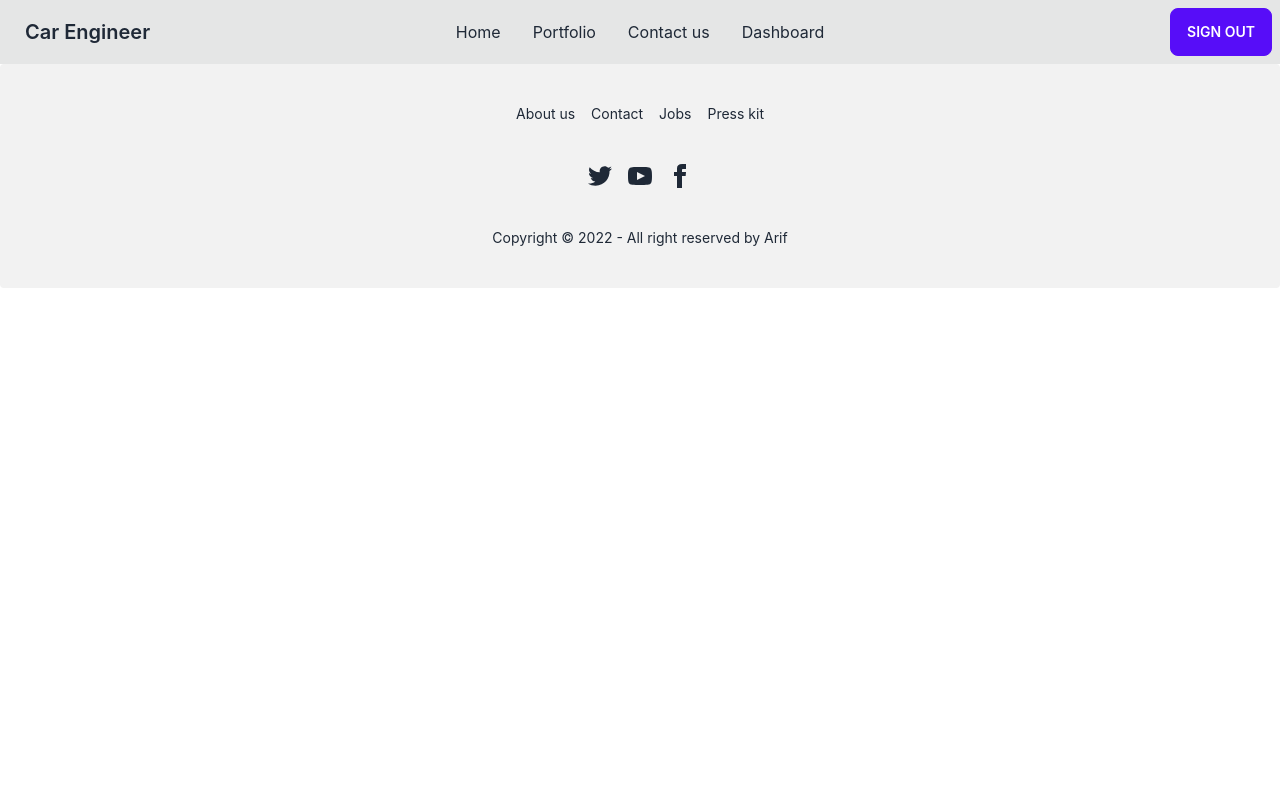
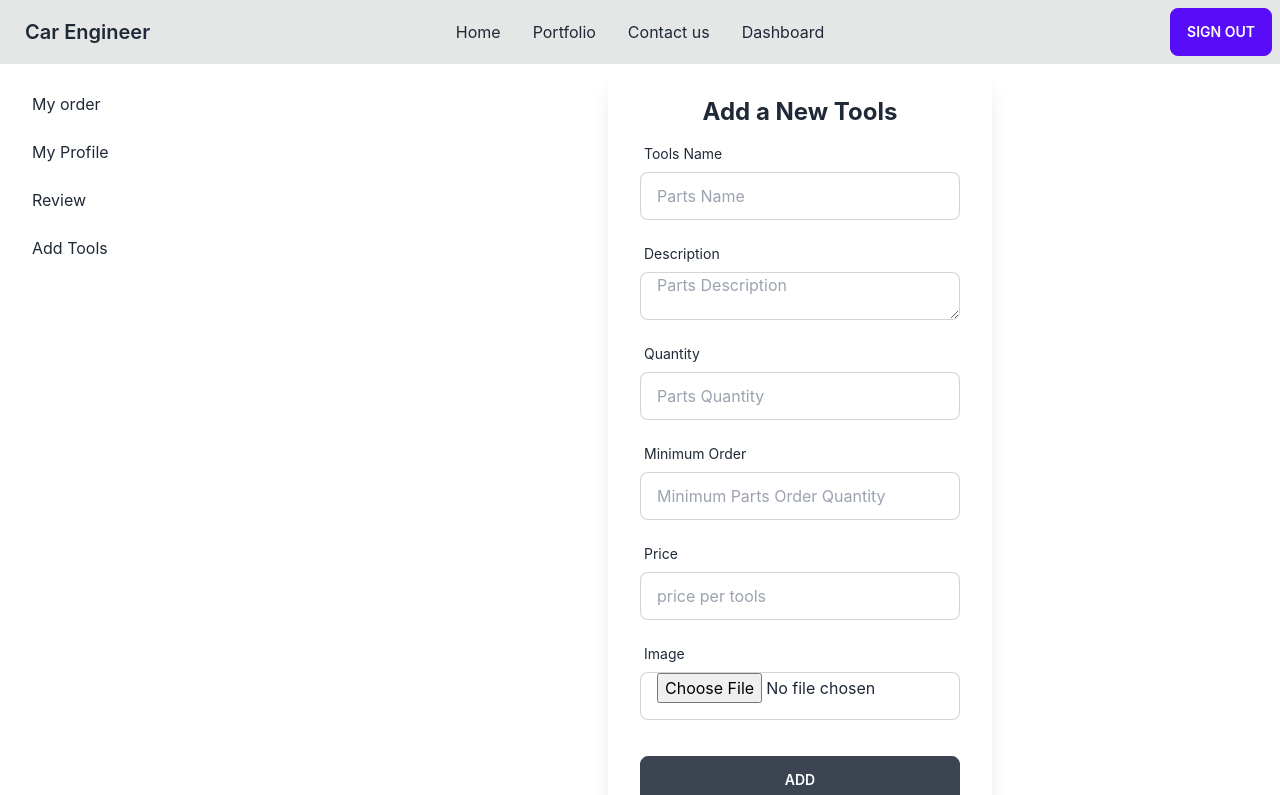
Before and after one commit to aariful-islam/manufacturer-website-client-side, a React (Create React App) app: page /dashboard/addtools in a window 1280 px wide. Shown: the top 795 px of the page. Built offline with nearby package versions, Linux system fonts and the light colour scheme; no server answers; sample sign-in values are in the browser's storage.

Commit message:
add item and send it to mongo

```diff
--- a/package.json
+++ b/package.json
@@ -14,6 +14,7 @@
     "react-hook-form": "^7.31.2",
     "react-router-dom": "^6.3.0",
     "react-scripts": "5.0.1",
+    "react-toastify": "^9.0.1",
     "web-vitals": "^2.1.4"
   },
   "scripts": {
--- a/src/App.js
+++ b/src/App.js
@@ -1,5 +1,7 @@
 import { Route, Routes } from 'react-router-dom';
 import './App.css';
+import { ToastContainer } from 'react-toastify';
+import Addtools from './Pages/Dashboard/Addtools';
 import Dashboard from './Pages/Dashboard/Dashboard';
 import MyOrder from './Pages/Dashboard/MyOrder';
 import MyProfile from './Pages/Dashboard/MyProfile';
@@ -31,19 +33,21 @@ function App() {
           element={
             <RequireAuth>
               <Dashboard>
-           <Route path='/myprofile' element={<MyProfile></MyProfile>}></Route>
-           <Route path='/myorder' element={<MyOrder></MyOrder>}></Route>
-           <Route path='/review' element={<Review></Review>}></Route>
               </Dashboard>
-
             </RequireAuth>
           }
-       ></Route>
+        >
+          <Route path='/dashboard/myprofile' element={<MyProfile></MyProfile>}></Route>
+           <Route index element={<MyOrder></MyOrder>}></Route>
+           <Route path='/dashboard/review' element={<Review></Review>}></Route>
+           <Route path='/dashboard/addtools' element={<Addtools></Addtools>}></Route>
+        </Route>
         <Route path='/login' element={<Login></Login>}></Route>
         <Route path='/registration' element={<Registration></Registration>}></Route>
       </Routes>
 
       <Footer></Footer>
+      <ToastContainer />
 
 
     </div>
--- /dev/null
+++ b/src/Pages/Dashboard/Addtools.js
@@ -0,0 +1,209 @@
+import React from 'react';
+import { useForm } from 'react-hook-form';
+import { toast , ToastContainer} from 'react-toastify';
+
+
+const Addtools = () => {
+    const { register, formState: { errors }, handleSubmit } = useForm();
+
+    const imgStorageKey = '0010be4b92c5c795e1de0ec49c4b3016';
+
+    const onSubmit = async data => {
+        const image = data.img[0];
+        const formData = new FormData();
+        formData.append('image', image);
+        const url =`https://api.imgbb.com/1/upload?key=${imgStorageKey}`;
+        fetch(url, {
+            method: 'POST',
+            body: formData
+        })
+            .then(res => res.json())
+            .then(result => {
+                if (result.success) {
+                    const img = result.data.url;
+                    const tools = {
+                        name: data.name,
+                        description: data.description,
+                        available: data.available,
+
+                        price: data.price,
+                        minorder: data.minorder,
+                        img: img
+
+                    }
+
+
+
+                    fetch('http://localhost:4000/tools', {
+                        method: 'POST',
+                        headers: {
+                            'content-type': 'application/json',
+                            // authorization: Barer ${localStorage.getItem('accessToken')},
+                        },
+
+                        body: JSON.stringify(tools)
+                    })
+                        .then(res => res.json())
+                        .then(insert => {
+                            toast.success({insert});
+                            console.log(insert)
+
+                            if (insert.result?.insertedId) {
+                                toast('Added Item')
+
+                            }
+                            else {
+                                toast("Already exist.");
+                            }
+                            // refetch();
+
+
+                        })
+                }
+
+            })
+    }
+    return (
+        <div className='flex justify-center items-center'>
+            <div className="card w-96 bg-base-100 shadow-xl">
+                <div className="card-body">
+                    <h2 className="text-center text-2xl font-bold">Add a New Tools</h2>
+                    <form onSubmit={handleSubmit(onSubmit)}>
+
+                        <div className="form-control w-full max-w-xs">
+                            <label className="label">
+                                <span className="label-text">Tools Name</span>
+                            </label>
+                            <input
+                                type="text"
+                                placeholder="Parts Name"
+                                className="input input-bordered w-full max-w-xs"
+                                {...register("name", {
+                                    required: {
+                                        value: true,
+                                        message: 'tools Name is Required'
+                                    }
+                                })}
+                            />
+                            <label className="label">
+                                {errors.name?.type === 'required' && <span className="label-text-alt text-red-500">{errors.name.message}</span>}
+                            </label>
+                        </div>
+
+                        <div className="form-control w-full max-w-xs">
+                            <label className="label">
+                                <span className="label-text">Description</span>
+                            </label>
+                            <textarea
+                                type="text"
+                                placeholder="Parts Description"
+                                className="input input-bordered w-full max-w-xs"
+                                {...register("description", {
+                                    required: {
+                                        value: true,
+                                        message: 'Description is Required'
+                                    }
+                                })}
+                            />
+                            <label className="label">
+                                {errors.description?.type === 'required' && <span className="label-text-alt text-red-500">{errors.description.message}</span>}
+                                {errors.description?.type === 'pattern' && <span className="label-text-alt text-red-500">{errors.description.message}</span>}
+                            </label>
+                        </div>
+
+
+
+                        <div className="form-control w-full max-w-xs">
+                            <label className="label">
+                                <span className="label-text">Quantity</span>
+                            </label>
+                            <input
+                                type="number"
+                                placeholder="Parts Quantity"
+                                className="input input-bordered w-full max-w-xs"
+                                {...register("available", {
+                                    required: {
+                                        value: true,
+                                        message: 'Parts Quantity is Required'
+                                    }
+                                })}
+                            />
+                            <label className="label">
+                                {errors.available?.type === 'required' && <span className="label-text-alt text-red-500">{errors.available.message}</span>}
+                            </label>
+                        </div>
+
+                        <div className="form-control w-full max-w-xs">
+                            <label className="label">
+                                <span className="label-text">Minimum Order</span>
+                            </label>
+                            <input
+                                type="number"
+                                placeholder="Minimum Parts Order Quantity"
+                                className="input input-bordered w-full max-w-xs"
+                                {...register("minorder", {
+                                    required: {
+                                        value: true,
+                                        message: 'Parts Quantity is Required'
+                                    }
+                                })}
+                            />
+                            <label className="label">
+                                {errors.minorder?.type === 'required' && <span className="label-text-alt text-red-500">{errors.minorder.message}</span>}
+                            </label>
+                        </div>
+
+
+                        <div className="form-control w-full max-w-xs">
+                            <label className="label">
+                                <span className="label-text">Price</span>
+                            </label>
+                            <input
+                                type="number"
+                                placeholder="price per tools"
+                                className="input input-bordered w-full max-w-xs"
+                                {...register("price", {
+                                    required: {
+                                        value: true,
+                                        message: 'Price Required'
+                                    }
+                                })}
+                            />
+                            <label className="label">
+                                {errors.price?.type === 'required' && <span className="label-text-alt text-red-500">{errors.price.message}</span>}
+                            </label>
+                        </div>
+
+
+                        <div className="form-control w-full max-w-xs">
+                            <label className="label">
+                                <span className="label-text">Image</span>
+                            </label>
+                            <input
+                                type="file"
+
+                                className="input input-bordered w-full max-w-xs"
+                                {...register("img", {
+                                    required: {
+                                        value: true,
+                                        message: 'Image is Required'
+                                    }
+                                })}
+                            />
+                            <label className="label">
+                                {errors.img?.type === 'required' && <span className="label-text-alt text-red-500">{errors.img.message}</span>}
+                            </label>
+                        </div>
+
+
+                        <input className='btn w-full max-w-xs text-white mt-5' type="submit" value="Add" />
+                    </form>
+                </div>
+                <ToastContainer/>
+            </div>
+        </div>
+    );
+};
+
+
+export default Addtools;
--- a/src/Pages/Dashboard/Dashboard.js
+++ b/src/Pages/Dashboard/Dashboard.js
@@ -1,12 +1,12 @@
 import React from 'react';
-import { Outlet } from 'react-router-dom';
+import { Link, Outlet } from 'react-router-dom';
 
 const Dashboard = () => {
     return (
         <div class="drawer drawer-mobile">
             <input id="dashboard-sidebar" type="checkbox" class="drawer-toggle" />
             <div class="drawer-content ">
-                <h2 className='text-2xl font-bold'>Welcome to Dashboard</h2>
+
                 <Outlet></Outlet>
 
 
@@ -15,9 +15,10 @@ const Dashboard = () => {
                 <label for="dashboard-sidebar" class="drawer-overlay"></label>
                 <ul class="menu p-4 overflow-y-auto w-80 bg-base-100 text-base-content">
 
-                    <li><a href='/dashboard'>My order</a></li>
-                    <li><a href='/dashboard/myprofile'>My Profile</a></li>
-                    <li><a href='/dashboard/review'>Review</a></li>
+                    <li><Link to='/dashboard'>My order</Link></li>
+                    <li><Link to='/dashboard/myprofile'>My Profile</Link></li>
+                    <li><Link to='/dashboard/review'>Review</Link></li>
+                    <li><Link to='/dashboard/addtools'>Add Tools</Link></li>
                 </ul>
 
             </div>
--- a/src/Pages/Dashboard/MyOrder.js
+++ b/src/Pages/Dashboard/MyOrder.js
@@ -3,7 +3,7 @@ import React from 'react';
 const MyOrder = () => {
     return (
         <div>
-
+            <h1>Orders</h1>
         </div>
     );
 };
--- a/src/Pages/Tools/Tool.js
+++ b/src/Pages/Tools/Tool.js
@@ -15,7 +15,7 @@ const Tool = ({tool}) => {
           <h2 class="card-title">{name}</h2>
           <p>{description}</p>
           <div className='text-xl'>
-          <p>MIn order: <span className='font-bold'> {minorder}</span></p>
+          <p>Min order: <span className='font-bold'> {minorder}</span></p>
           <p>Available tools: <span className='font-bold'>{available}</span> </p>
           <p> Price :$ <span className='font-bold'>{price}</span></p>
 
```
Also changed, not shown: src/Pages/Shared/Footer/Footer.js (+8 -7 lines), 1 other file (tests, documents, lock files or other folders). Lines whose indentation alone changed are shown as unchanged.
